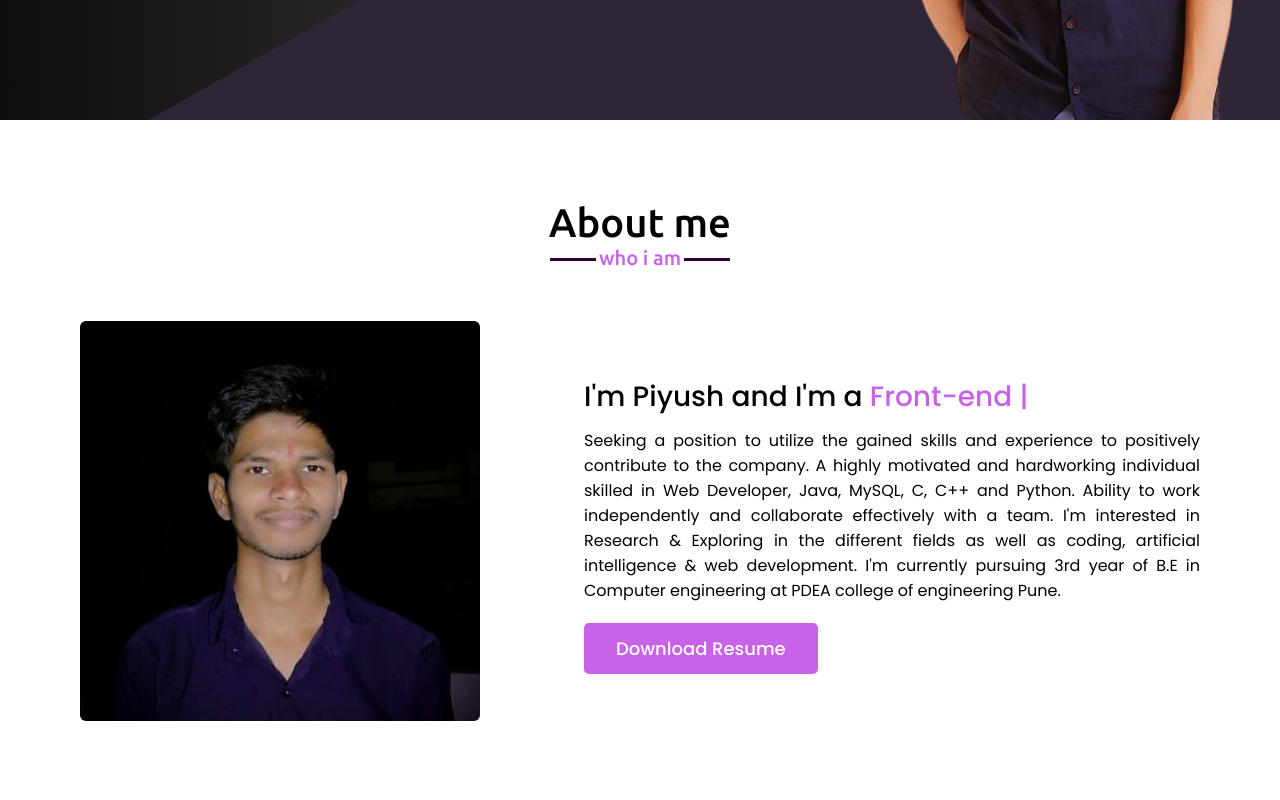
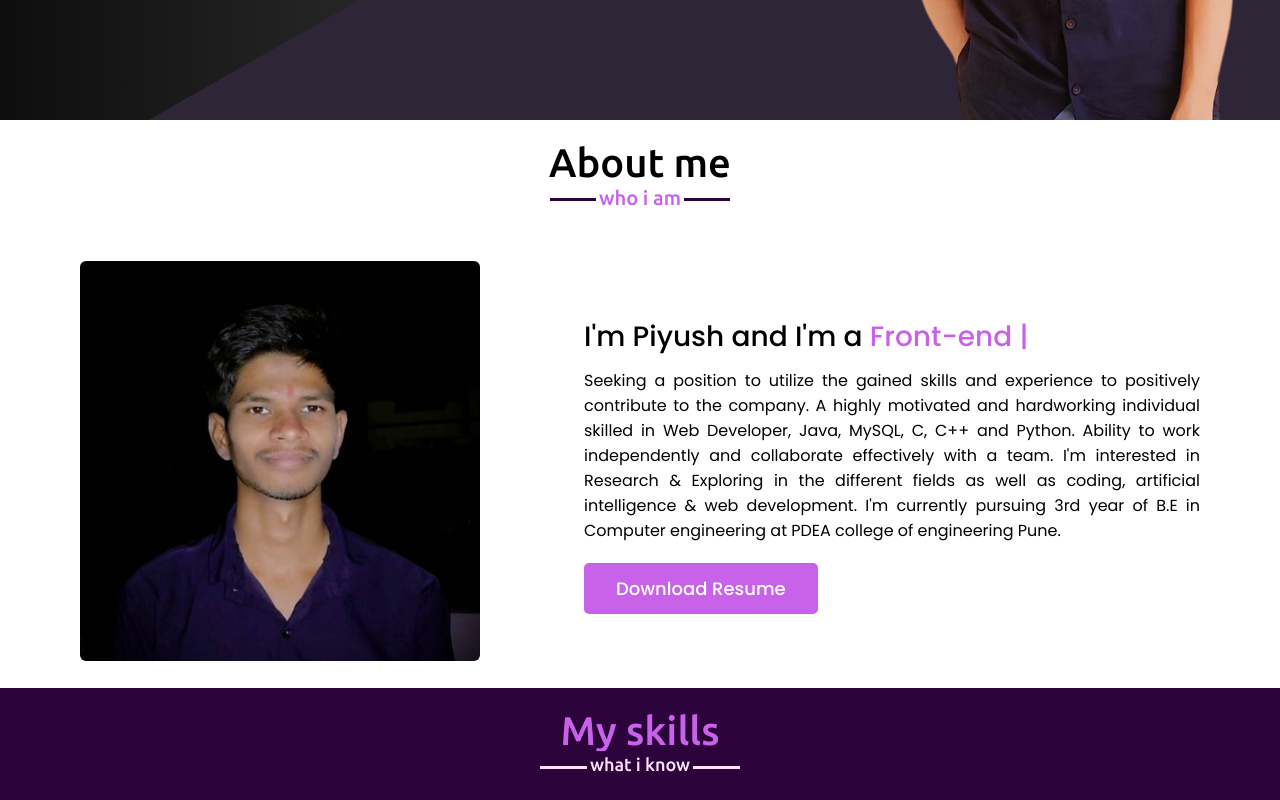
Before and after one commit to piyushkasture/portfolio, a plain HTML site: page index.html in a window 1280 px wide. Shown: the part 680-1480 px from the top of the page. Drawn offline with nearby package versions, Linux system fonts and the light colour scheme.

Commit message:
Update style.css

```diff
--- a/style.css
+++ b/style.css
@@ -33,7 +33,7 @@ html{
 }
 
 .max-width{
-    max-width: 1600px;
+    max-width: 1400px;
     padding: 0 80px;
     margin: auto;
 }
@@ -119,7 +119,7 @@ html{
 
 /* About Section */
 section{
-    padding: 80px 0;
+    padding: 20px 0;
 }
 .about, .skills{
     font-family: 'Poppins', sans-serif;
```
